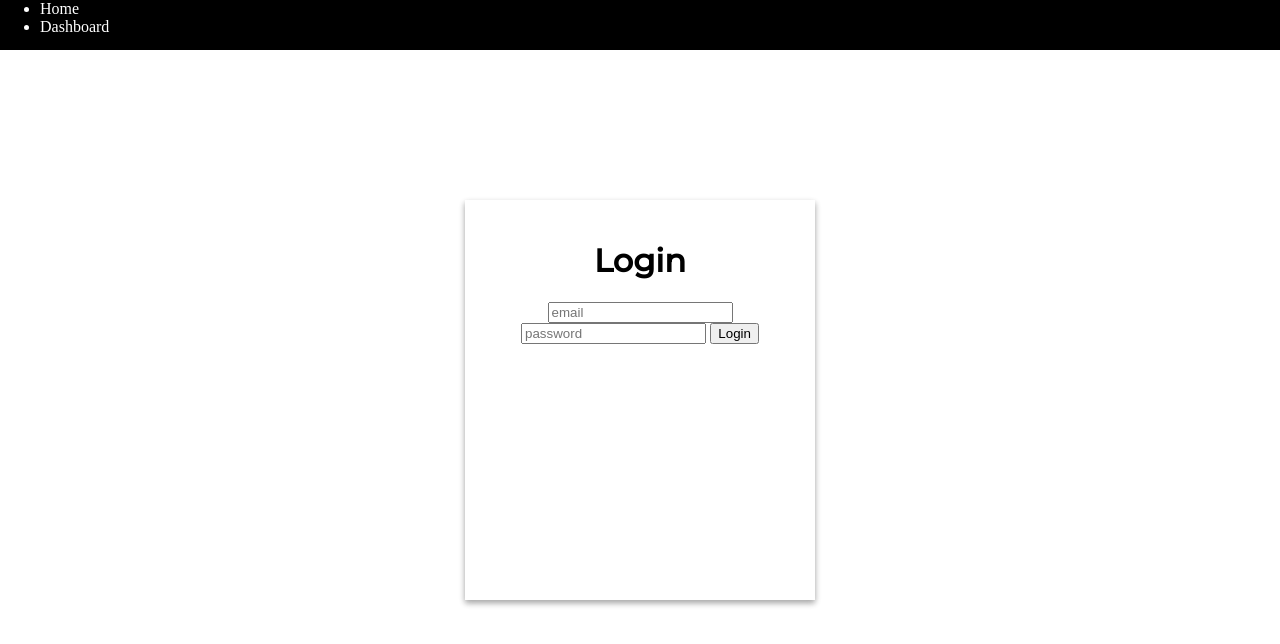
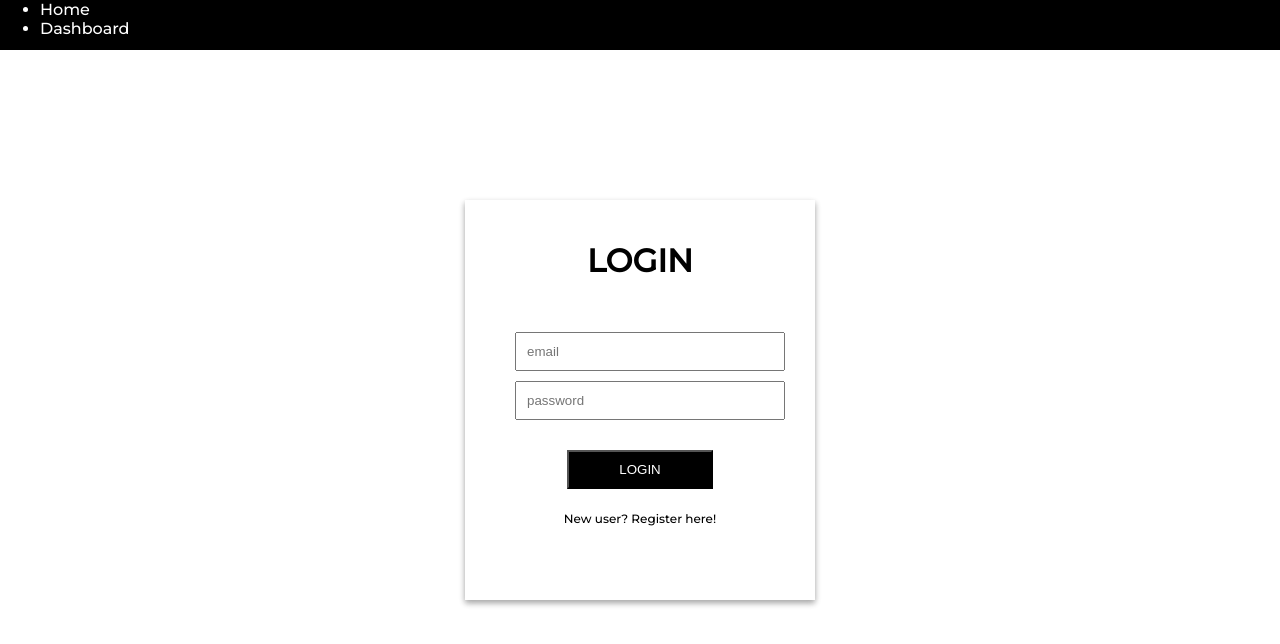
Before and after one commit to PatrickNymark/node-exam, a website: page public/login.html in a window 1280 px wide. Drawn offline with nearby package versions, Linux system fonts and the light colour scheme.

Commit message:
added login

```diff
--- a/public/css/base.css
+++ b/public/css/base.css
@@ -2,6 +2,12 @@
     box-sizing: border-box !important;
 }
 
+a, a:visited, a:focus {
+    color: #000;
+    text-decoration: none;
+}
+
 html, body {
     margin: 0px;
+    font-family: 'Montserrat';
 }
--- a/public/css/login.css
+++ b/public/css/login.css
@@ -2,6 +2,19 @@
 
 .login-wrapper {
     height: calc(100vh - 50px)
+}
+
+#error {
+    position: absolute;
+    left: 50%;
+    transform: translateX(-50%);
+    background: red;
+    opacity: 0;
+    color: #fff;
+    font-size: 10px;
+    padding: 5px 15px;
+    transition: opacity 0.5s;
+    text-transform: none;
 }
 
 .login-content {
@@ -15,4 +28,36 @@
     top: 50%;
     left: 50%;
     transform: translate(-50%, -50%);
+    text-transform: uppercase;
 }
+
+.form-content {
+    padding: 20px;
+}
+
+.login-input {
+    display: block;
+    position: relative;
+    left: 50%;
+    transform: translateX(-50%);
+    width: 100%;
+    padding: 10px;
+    margin: 10px;
+}
+
+.login-input:focus {
+    outline: none;
+}
+
+.button {
+    padding: 10px 50px;
+    background: #000;
+    text-transform: uppercase;
+    color: #fff;
+}
+
+.register-wrapper {
+    font-size: 12px;
+    text-transform: none;
+    padding-top: 10px;
+}
--- a/public/js/login.js
+++ b/public/js/login.js
@@ -12,10 +12,21 @@ $(function() {
             password: $('#password').val()
         }
 
-        $.post("/api/auth/login", user, (data) => {
-            if(data.isAuthenticated) {
-                document.location = '/dashboard'
-            }
-        });
+        if(!user.email || !user.password) {
+            $('#error').css('opacity', '1')
+            $('#error').text('Fields can not be empty')
+            return
+        }
+
+        $.post("/api/auth/login", user)
+            .done(function (data) {
+                if(data.isAuthenticated) {
+                    document.location = '/dashboard'
+                }
+            })
+            .fail(function (xhr, status, error) {
+                $('#error').css('opacity', '1')
+                $('#error').text(xhr.responseJSON.error)
+            })
     });
 });
--- a/public/login.html
+++ b/public/login.html
@@ -12,10 +12,16 @@
     <div class="login-wrapper">
         <div class="login-content">
             <h1>Login</h1>
-            <form id="loginForm" action="/api/auth/login" >
-                <input id="email" type="text" placeholder="email">
-                <input id="password" type="text" placeholder="password">
-                <button type="submit">Login</button>
+            <span id="error"></span>
+            <form id="loginForm" action="/api/auth/login">
+                <div class="form-content">
+                    <input class="login-input" id="email" type="text" placeholder="email">
+                    <input class="login-input" id="password" type="text" placeholder="password">
+                </div>
+                <button class="button" type="submit">Login</button>
+                <div class="register-wrapper">
+                    <p>New user? Register <a href="/register">here!</a></p>
+                </div>
             </form>
         </div>
     </div>
```
